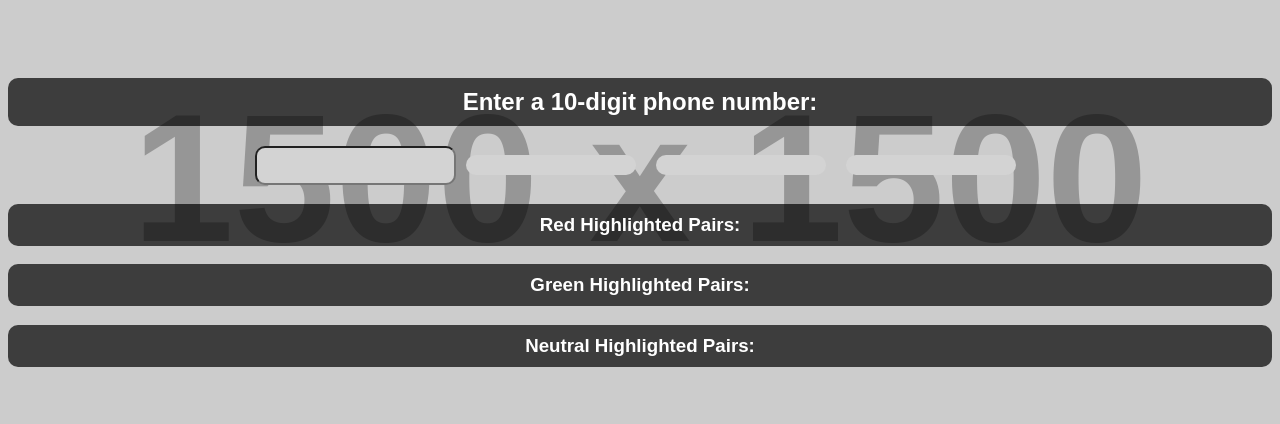
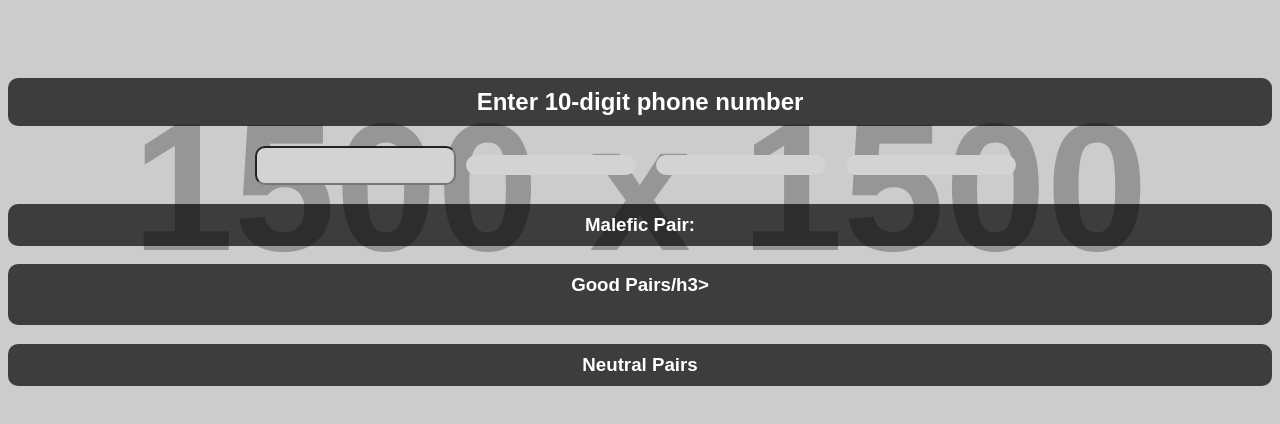
Before and after one commit to UtkarshRustagi/Mobile-Numerology, a plain HTML site: page index.html in a window 1280 px wide. Drawn offline with Linux system fonts and the light colour scheme; placeholder pictures from the web are drawn by us.

Commit message:
Update index.html

```diff
--- a/index.html
+++ b/index.html
@@ -47,18 +47,18 @@
     </style>
 </head>
 <body>
-    <h2>Enter a 10-digit phone number:</h2>
+    <h2>Enter 10-digit phone number</h2>
     <div class="container">
         <input type="text" id="phoneNumber" maxlength="10" oninput="highlightPairs()">
         <div class="output-box" id="numberWithoutZero"></div>
         <div class="output-box" id="sumOfDigits"></div>
         <div class="output-box" id="finalSumBox"></div>
     </div>
-    <h3>Red Highlighted Pairs:</h3>
+    <h3>Malefic Pair:</h3>
     <p id="redOutput"></p>
-    <h3>Green Highlighted Pairs:</h3>
+    <h3>Good Pairs/h3>
     <p id="greenOutput"></p>
-    <h3>Neutral Highlighted Pairs:</h3>
+    <h3>Neutral Pairs</h3>
     <p id="neutralOutput"></p>
 
     <script>
```
